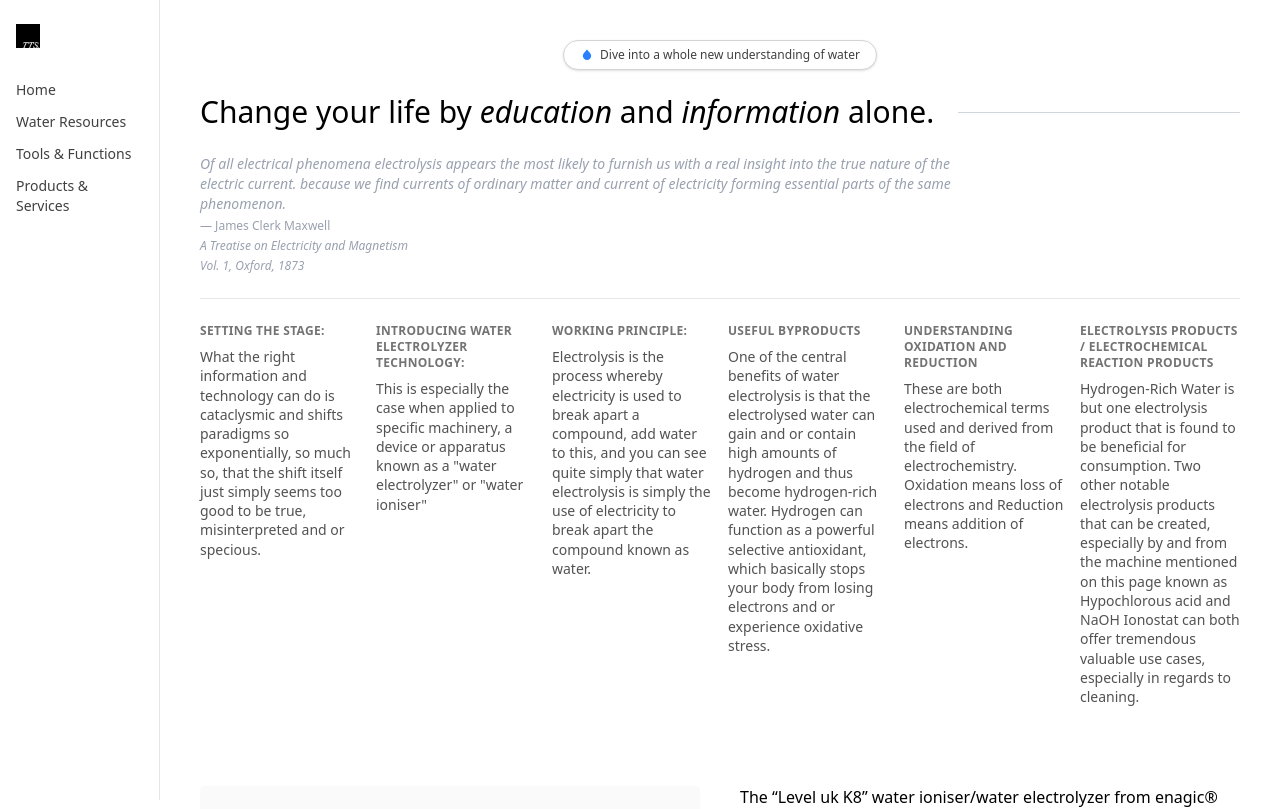
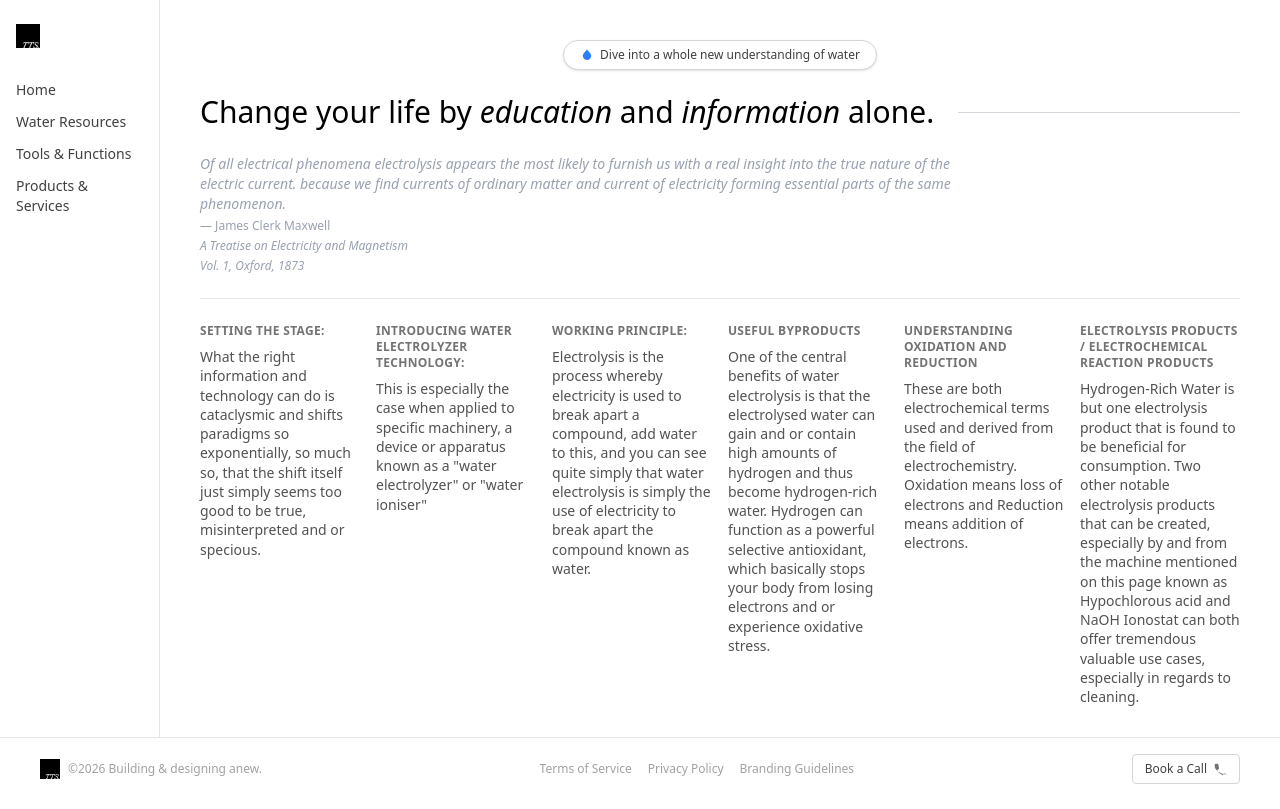
Before and after one commit to telluricaquarian/thethinkingspiritrepo, a Next.js app: page / in a window 1280 px wide. Shown: the top 809 px of the page. Built offline with nearby package versions, Linux system fonts and the light colour scheme.

Commit message:
Desktop: make sidebar and footer sticky

```diff
--- a/components/DesktopHome.tsx
+++ b/components/DesktopHome.tsx
@@ -39,7 +39,7 @@ export default function DesktopHome() {
 
   return (
     <div className="min-h-screen bg-white text-black">
-      <div className="flex min-h-screen">
+      <div className="flex h-screen overflow-hidden">
 
         {/* ── Sidebar ── */}
         <aside className="w-40 shrink-0 border-r border-neutral-200 px-4 py-6 sticky top-0 h-screen">
@@ -56,7 +56,7 @@ export default function DesktopHome() {
         </aside>
 
         {/* ── Main scroll area ── */}
-        <main className="flex-1 overflow-y-auto">
+        <main className="flex-1 overflow-y-auto pb-14">
 
           {/* ── Hero / intro (white section) ── */}
           <div className="pt-10 px-10 pb-10 space-y-6">
@@ -328,7 +328,7 @@ export default function DesktopHome() {
           </div>
 
           {/* ── Footer ── */}
-          <footer className="border-t border-neutral-200 bg-white px-10 py-4">
+          <footer className="fixed bottom-0 left-0 right-0 z-20 border-t border-neutral-200 bg-white px-10 py-4">
             <div className="flex items-center justify-between gap-6">
 
               {/* Left: copyright */}
```
